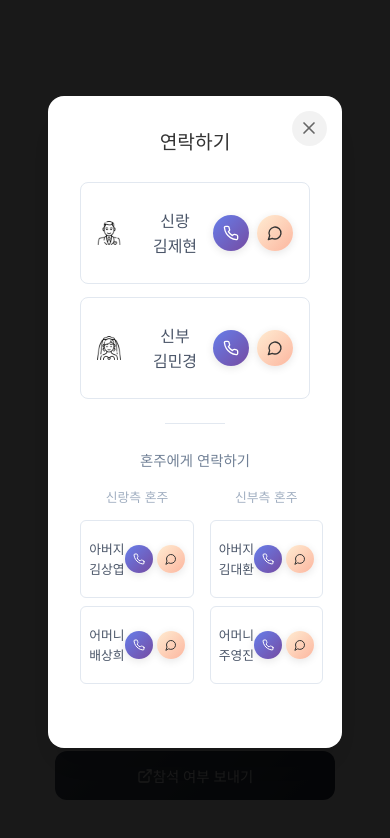
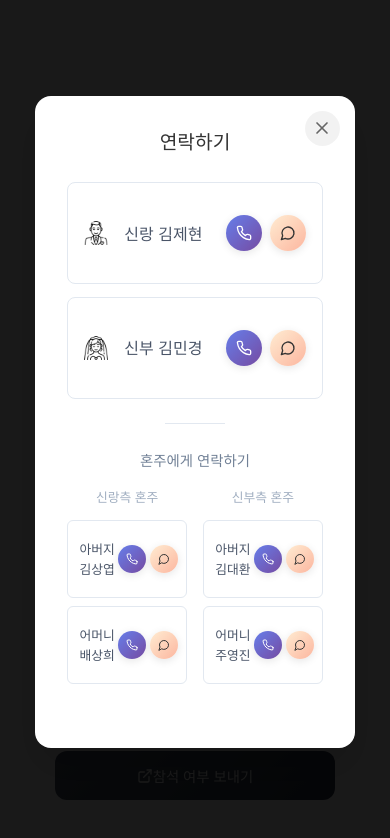
Before and after one commit to zlaepek/wedding, a React (Vite) app: page / in a window 390 px wide. Both pictures are taken after a click on the button "연락하기". Shown: the part 2428-3266 px from the top of the page. Built offline with nearby package versions, Linux system fonts and the light colour scheme.

Commit message:
모달 사이즈 변경

```diff
--- a/src/index.css
+++ b/src/index.css
@@ -1071,8 +1071,8 @@ body {
   background: white;
   border-radius: 16px;
   padding: 2rem;
-  max-width: 340px;
-  width: 90%;
+  max-width: 480px;
+  width: 95%;
   position: relative;
   box-shadow: 0 20px 40px rgba(0, 0, 0, 0.15);
 }
@@ -1454,6 +1454,11 @@ body {
     width: 18px;
     height: 18px;
   }
+
+  .contact-modal,
+  .account-modal {
+    width: 98%;
+  }
 }
 
 /* 계좌번호 모달 스타일 */
@@ -1461,8 +1466,8 @@ body {
   background: white;
   border-radius: 16px;
   padding: 2rem;
-  max-width: 380px;
-  width: 90%;
+  max-width: 480px;
+  width: 95%;
   position: relative;
   box-shadow: 0 20px 60px rgba(0, 0, 0, 0.2);
   animation: slideIn 0.3s ease-out;
```
